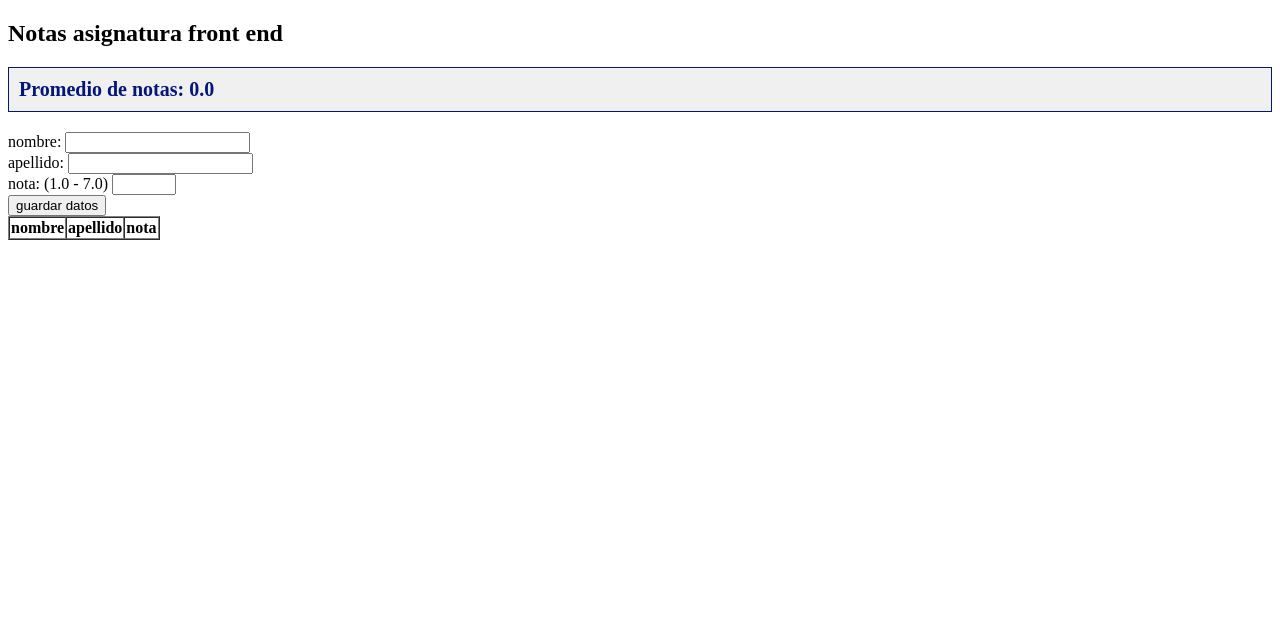
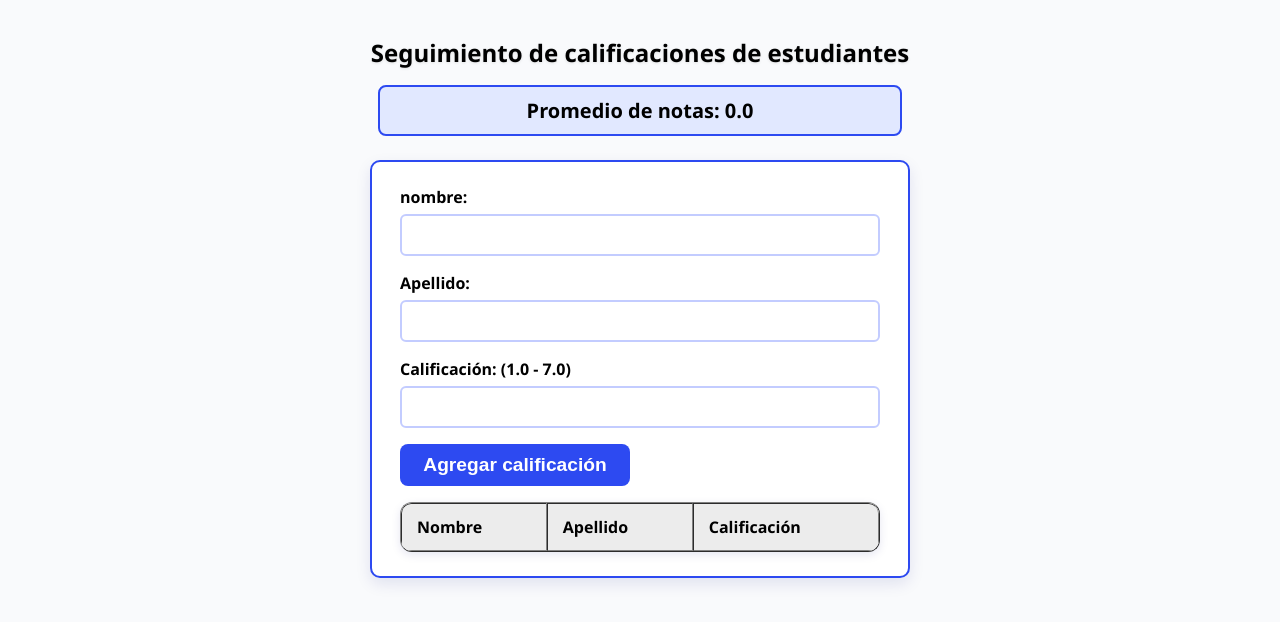
Before and after one commit to ilvola/segunda-evaluacion, a plain HTML site: page index.html in a window 1280 px wide. Drawn offline with Linux system fonts and the light colour scheme.

Commit message:
Style-estilos implementados en el proyecto

```diff
--- a/index.html
+++ b/index.html
@@ -5,20 +5,210 @@
     <meta name="viewport" content="width=device-width, initial-scale=1.0">
     <title>Document</title>
     <style>
-        #promedioAlumnos{
-            margin: 16px 0;
-            padding: 10px;
-            background-color: #f0f0f0;
-            border: 1px solid #04167c;
-            font-size: 20px;
-            font-weight: bold;
-            margin-bottom: 20px;
-            color: #04167c;
+         #promedioAlumnos {
+            width: 100%;
+            max-width: 480px;
+            margin: 0 auto 1.5rem;
+            padding: 10px 20px;
+            background-color: #e1e8ff;
+            border: 2px solid #2d4af1;
+            font-size: 1.25rem;
+            font-weight: 700;
+            text-align: center;
+            border-radius: 8px;
         }
+
+        body {
+            font-family: 'Segoe UI', Tahoma, Geneva, Verdana, sans-serif;
+            margin: 0;
+            padding: 1rem;
+            background: #f9fafc;
+            color: #000000;
+            min-height: 100vh;
+            display: flex;
+            flex-direction: column;
+            align-items: center;
+        }
+
+        h2 {
+            font-weight: 700;
+            text-align: center;
+            margin-bottom: 1rem;
+            color: #000000;
+            text-shadow: 0 1px 3px rgba(0,0,0,0.1);
+            user-select: none;
+        }
+
+        form#studentform {
+            width: 100%;
+            max-width: 480px;
+            background: white;
+            padding: 1.5rem 1.75rem;
+            border: 2px solid #2d4af1;
+            border-radius: 10px;
+            box-shadow: 0 6px 15px rgba(4,22,124,0.1);
+            display: flex;
+            flex-direction: column;
+            gap: 1rem;
+        }
+
+        form#studentform div {
+            display: flex;
+            flex-direction: column;
+        }
+
+        form#studentform label {
+            font-weight: 600;
+            margin-bottom: 6px;
+            color: #000000;
+            user-select: none;
+        }
+
+        form#studentform input[type="text"],
+        form#studentform input[type="number"] {
+            padding: 10px 15px;
+            border: 2px solid #c3ccff;
+            border-radius: 6px;
+            font-size: 1rem;
+            transition: border-color 0.3s ease-in-out;
+            outline-offset: 2px;
+        }
+
+                form#studentform input[type="text"]:focus,
+        form#studentform input[type="number"]:focus {
+            border-color: #2750ff;
+            outline: none;
+            box-shadow: 0 0 6px #abc1ffaa;
+        }
+
+        form#studentform input[type="text"]:focus,
+        form#studentform input[type="number"]:focus {
+            border-color: #1f46f1;
+            outline: none;
+            box-shadow: 0 0 6px #abc1ffaa;
+        }
+
+        form#studentform button {
+            text-align: center;
+            width: 230px;
+            max-width: 300px;
+            background: #2d4af1;
+            color: white;
+            font-weight: 600;
+            padding: 10px 8px;
+            font-size: 1.2rem;
+            border: none;
+            border-radius: 8px;
+            cursor: pointer;
+            transition: background-color 0.25s ease;
+            user-select: none;
+        }
+
+        form#studentform button:hover,
+        form#studentform button:focus {
+            background: #2d4af1;
+            outline: none;
+        }
+
+        table#studentsTable {
+            width: 100%;
+            max-width: 600px;
+            border-collapse: separate;
+            border-spacing: 0rem;
+            box-shadow: 0 3px 10px rgba(4,22,124,0.1);
+            border-radius: 12px;
+            overflow: hidden;
+            background: white;
+        }
+
+        table#studentsTable thead {
+            background: #ececec;
+            color: rgb(255, 255, 255);
+            font-weight: 700;
+            color: #000000;
+        }
+
+        table#studentsTable th, table#studentsTable td {
+            padding: 12px 15px;
+            text-align: left;
+        }
+
+        table#studentsTable thead tr th:first-child {
+            border-top-left-radius: 10px;
+        }
+
+        table#studentsTable thead tr th:first-child {
+            border-top-left-radius: 10px;
+        }
+
+        table#studentsTable thead tr th:last-child {
+            border-top-right-radius: 10px;
+        }
+        table#studentsTable tbody tr:last-child td:first-child {
+            border-bottom-left-radius: 10px;
+        }
+        table#studentsTable tbody tr:last-child td:last-child {
+            border-bottom-right-radius: 10px;
+        }
+
+       table#studentsTable tbody tr {
+            background: #f0f4ff;
+            box-shadow: 0 2px 5px rgba(4,22,124,0.1);
+            transition: background-color 0.2s ease;
+        }
+        table#studentsTable tbody tr:hover {
+            background: #d3deff;
+        }
+
+        @media (max-width: 600px) {
+            body {
+                padding: 0.5rem;
+            }
+            form#studentform, #promedioAlumnos, table#studentsTable {
+                max-width: 100%;
+            }
+            table#studentsTable {
+                display: block;
+                overflow-x: auto;
+                white-space: nowrap;
+            }
+            table#studentsTable thead, table#studentsTable tbody, table#studentsTable tr, table#studentsTable th, table#studentsTable td {
+                display: inline-block;
+                vertical-align: middle;
+            }
+            table#studentsTable thead tr {
+                display: none; /* ocultar encabezado en móvil */
+            }
+
+            table#studentsTable tbody tr {
+                display: block;
+                margin-bottom: 1rem;
+                background: #f9fafe;
+                border-radius: 8px;
+                box-shadow: 0 3px 8px rgba(4,22,124,0.1);
+                padding: 10px;
+            }
+            table#studentsTable tbody tr td {
+                display: flex;
+                justify-content: space-between;
+                padding: 6px 10px;
+                border: none;
+                font-size: 0.95rem;
+                font-weight: 600;
+            }
+            table#studentsTable tbody tr td::before {
+                content: attr(data-label);
+                font-weight: 700;
+                color: #2d4af1;
+                flex-basis: 40%;
+                text-transform: capitalize;
+            }
+        }
+
     </style>
 </head>
 <body>
-    <h2>Notas asignatura front end</h2>
+    <h2>Seguimiento de calificaciones de estudiantes</h2>
 
     <div id="promedioAlumnos">Promedio de notas: 0.0</div>
 
@@ -28,22 +218,22 @@
             <input type="text" id="name" required>
         </div>
         <div>
-            <label for="lastname">apellido:</label>
+            <label for="lastname">Apellido:</label>
             <input type="text" id="lastname" required>
         </div>
         <div>
-            <label for="grade">nota: (1.0 - 7.0)</label>
+            <label for="grade">Calificación: (1.0 - 7.0)</label>
             <input type="number" id="grade" step="0.1" min="1" max="7" required>
         </div>
-        <button type="submit">guardar datos</button>
+        <button type="submit">Agregar calificación</button>
 
     <form>
     <table id="studentsTable" border="1" cellspadding="8" cellspacing="0">
         <thead>
             <tr>
-                <th>nombre</th>
-                <th>apellido</th>
-                <th>nota</th>
+                <th>Nombre</th>
+                <th>Apellido</th>
+                <th>Calificación</th>
             </tr>
         </thead>
     <tbody>
```
